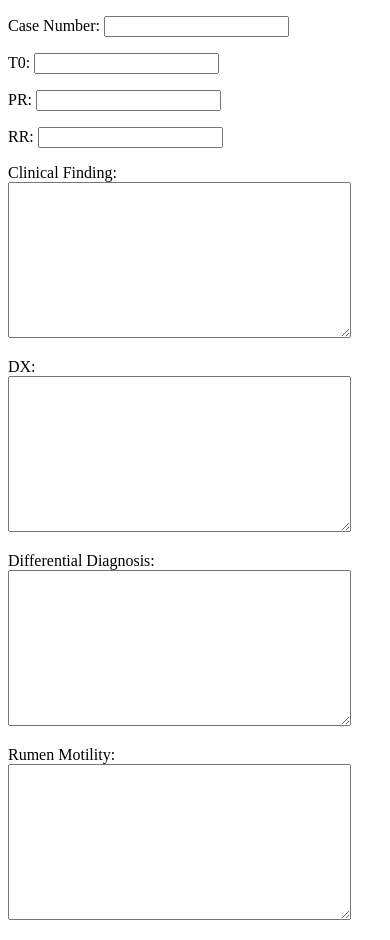
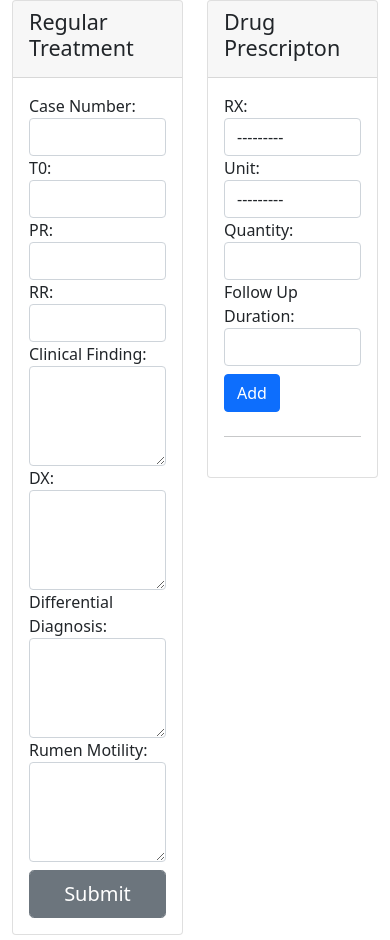
Before and after one commit to FrexG/VeternaryDBMS, a Django app: page /regular/ in a window 390 px wide. Run offline with Django 3.2, Linux system fonts and the light colour scheme; data comes from the database, SQL or seed files in the repository; both versions use the stored data as it was after the commit; some libraries are stand-ins or nearby versions.

Commit message:
Dynamic form, first commit

```diff
--- /dev/null
+++ b/registernewuser/static/registernewuser/js/app.js
@@ -0,0 +1,12 @@
+window.onload = () =>{
+    console.log("JS Working!!!");
+
+    let addButton = document.getElementById('add');
+    let prescription = document.getElementById('prescription-group');
+
+    addButton.onclick = () => {
+        let span = document.getElementById("id_rx");
+
+        prescription.appendChild(span);
+    };
+}
--- a/regulartreatedanimals/forms.py
+++ b/regulartreatedanimals/forms.py
@@ -1,15 +1,38 @@
 from django.forms import ModelForm
 from django import forms
 
-from .models import TreatedAnimal
-from registernewuser.models import Drug
+from .models import TreatedAnimal, Prescription
 
 
 class TreatedAnimalsForm(ModelForm):
+
     class Meta:
+        textAreaSize = "height: 100px;"
         model = TreatedAnimal
         fields = "__all__"
 
         widgets = {
-            'case_number': forms.TextInput(),
+            'case_number': forms.TextInput(attrs={'class': 'form-control'}),
+            't0': forms.NumberInput(attrs={'class': 'form-control'}),
+            'pr': forms.NumberInput(attrs={'class': 'form-control'}),
+            'rr': forms.NumberInput(attrs={'class': 'form-control'}),
+            'clinical_finding': forms.Textarea(attrs={'class': 'form-control', 'style': textAreaSize}),
+            'dx': forms.Textarea(attrs={'class': 'form-control', 'style': textAreaSize}),
+            'differential_diag': forms.Textarea(attrs={'class': 'form-control', 'style': textAreaSize}),
+            'rumen_motility': forms.Textarea(attrs={'class': 'form-control', 'style': textAreaSize}),
+
         }
+
+
+class PrescriptionForm(ModelForm):
+
+    class Meta:
+        model = Prescription
+        exclude = ["treatment"]
+
+        widgets = {
+            'rx': forms.Select(attrs={'class': 'form-control'}),
+            'unit': forms.Select(attrs={'class': 'form-control'}),
+            'quantity': forms.NumberInput(attrs={'class': 'form-control'}),
+            'duration': forms.NumberInput(attrs={'class': 'form-control'}),
+        }
--- a/regulartreatedanimals/models.py
+++ b/regulartreatedanimals/models.py
@@ -60,3 +60,6 @@ class Prescription(models.Model):
 
     def __str__(self):
         return str(f'{self.rx} : {self.treatment}')
+
+    def getRX(self):
+        return self.rx.objects.all()
--- a/regulartreatedanimals/templates/regulartreatedanimals/regular.html
+++ b/regulartreatedanimals/templates/regulartreatedanimals/regular.html
@@ -5,13 +5,47 @@
     <meta http-equiv="X-UA-Compatible" content="IE=edge">
     <meta name="viewport" content="width=device-width, initial-scale=1.0">
     <title>Document</title>
+    {% load static %}
+    <link rel="stylesheet" href="{% static 'registernewuser/bootstrap-5.0.0/css/bootstrap.css'%}">
+    <script src="{% static 'registernewuser/bootstrap-5.0.0/js/bootstrap.js' %}"></script>
+    <script src="{% static 'registernewuser/js/app.js' %}"></script>
 </head>
 <body>
-    <form action="">
-        {%csrf_token%}
-        {{form.as_p}}
+    <div class="container">
+        <div class="row">
+            <div class="col col-md-4">
+                <div class="card">
+                    <div class="card-header">
+                        <h4>Regular Treatment</h4>
+                    </div>
+                    <div class="card-body">
+                        <div class="form-group">
+                            <form action="">
+                                {%csrf_token%}
+                                {{form}}
+                                <input type="submit" value="Submit" class="btn btn-lg btn-secondary form-control mt-2">
+                            </form>
+                        </div>
+                    </div>
+                    </div>
+                </div>
 
-    </form>
+            <div class="col col-md-8">
+                <div class="card">
+                    <div class="card-header">
+                        <h4>Drug Prescripton</h4>
+                    </div>
+                    <div class="card-body">
+                        <div class="form-group" id="prescription-group">
+                                {{rx}}
+                                <button class="btn btn-primary btn-md mt-2" id="add">Add</button>
+                                <hr class="my-4">
+                        </div>
+                    </div>
+                </div>
+            </div>
+        </div>
+    </div>
 
 </body>
 </html>
--- a/regulartreatedanimals/views.py
+++ b/regulartreatedanimals/views.py
@@ -1,7 +1,7 @@
 from django.shortcuts import render
 from django.http import HttpResponse
 from django.views import View
-from .forms import TreatedAnimalsForm
+from .forms import TreatedAnimalsForm, PrescriptionForm
 
 # Create your views here.
 
@@ -10,5 +10,8 @@ class index(View):
 
     def get(self, request):
         form = TreatedAnimalsForm()
-        context = {'form': form}
+        rx = PrescriptionForm()
+
+        context = {'form': form,
+                   'rx': rx}
         return render(request, 'regulartreatedanimals/regular.html', context)
```
Also changed, not shown: db.sqlite3.
